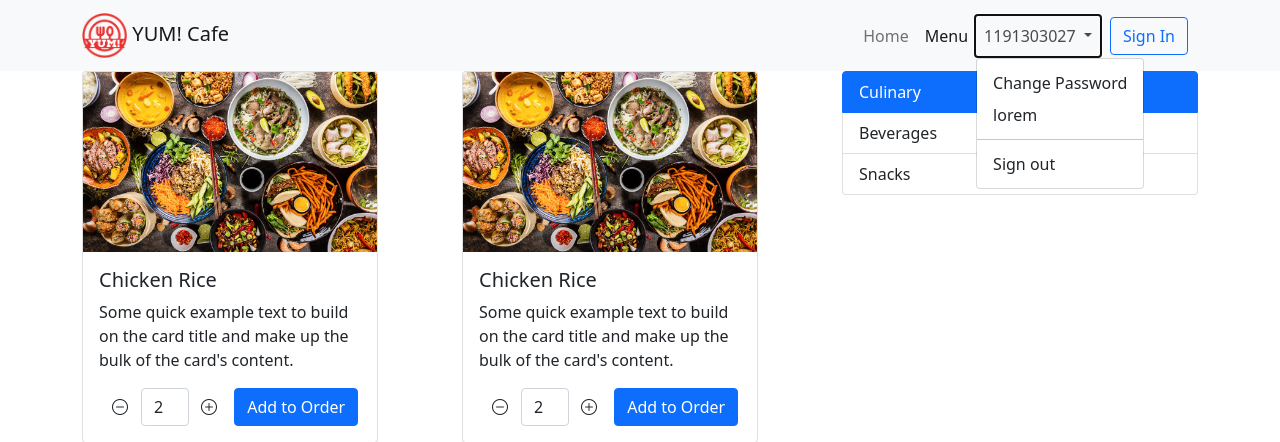
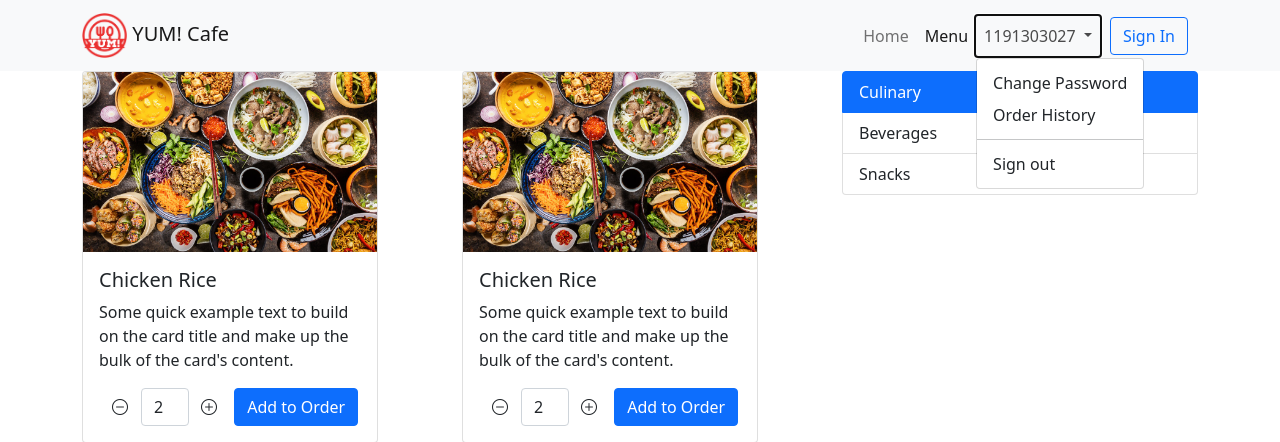
Before and after one commit to desmondweh29/Food-Ordering-System, a PHP site: page /Webtech/menu.html in a window 1280 px wide, after a click on "1191303027". Shown: the top 442 px of the page. Run offline with PHP 8.4, Linux system fonts and the light colour scheme.

Commit message:
renamed lorem to Order History

```diff
--- a/header.php
+++ b/header.php
@@ -29,7 +29,7 @@
                             </a>
                             <ul class="dropdown-menu" aria-labelledby="navbarDropdown">
                                 <li><a class="dropdown-item" href="#">Change Password</a></li>
-                                <li><a class="dropdown-item" href="#">lorem</a></li>
+                                <li><a class="dropdown-item" href="#">Order History</a></li>
                                 <li>
                                     <hr class="dropdown-divider">
                                 </li>
--- a/index.html
+++ b/index.html
@@ -51,7 +51,7 @@
                             </a>
                             <ul class="dropdown-menu" aria-labelledby="navbarDropdown">
                                 <li><a class="dropdown-item" href="#">Change Password</a></li>
-                                <li><a class="dropdown-item" href="#">lorem</a></li>
+                                <li><a class="dropdown-item" href="#">Order History</a></li>
                                 <li>
                                     <hr class="dropdown-divider">
                                 </li>
--- a/menu.html
+++ b/menu.html
@@ -56,7 +56,7 @@
                             </a>
                             <ul class="dropdown-menu" aria-labelledby="navbarDropdown">
                                 <li><a class="dropdown-item" href="#">Change Password</a></li>
-                                <li><a class="dropdown-item" href="#">lorem</a></li>
+                                <li><a class="dropdown-item" href="#">Order History</a></li>
                                 <li>
                                     <hr class="dropdown-divider">
                                 </li>
@@ -105,9 +105,9 @@
                 </div>
                 <!-- End of .card  -->
             </div>
-            <!-- End of .col-lg -->
+            <!-- End of .col-4 col-lg-4 -->
 
-            <div class="col-4">
+            <div class="col-4 col-lg-4 col-md-4">
                 <div class="card">
                     <img src="images/food.jpg" class="card-img-top" alt="...">
                     <div class="card-body">
@@ -133,7 +133,7 @@
                 <!-- End of .card  -->
             </div>
 
-            <div class="col-4">
+            <div class="col-4 col-lg-4 col-md-4">
                 <div class="list-group">
                     <a href="#" class="list-group-item list-group-item-action active" aria-current="true">
                         Culinary </a>
```
